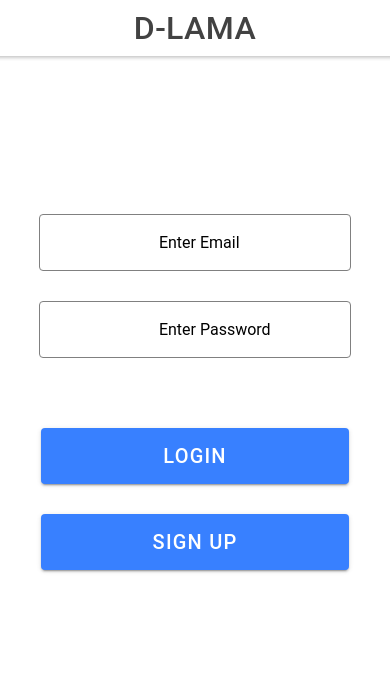
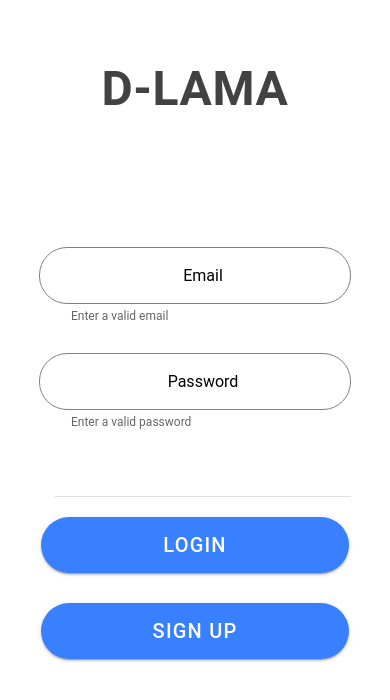
Before and after one commit to d-lama/d-lama-webapp, a React (Create React App) app: page /home in a window 390 px wide. Shown: the top 700 px of the page. Built offline with nearby package versions, Linux system fonts and the light colour scheme.

Commit message:
feature/7-login-page-mobile-screen - added events to buttons Login and Sign Up - added style for inpputfields, buttons and title

```diff
--- a/src/pages/Login.css
+++ b/src/pages/Login.css
@@ -4,5 +4,5 @@
 }
 
 .custom-input {
-    border-radius: 8px;
+    border-radius: 20px;
 }
--- a/src/pages/Login.tsx
+++ b/src/pages/Login.tsx
@@ -1,11 +1,11 @@
-import React from 'react';
+import React, {useState} from 'react';
 import './Login.css';
 import {
     IonButton, IonContent,
     IonHeader,
     IonInput,
     IonItem,
-    IonLabel,
+    IonLabel, IonNote,
     IonPage,
     IonTitle,
     IonToolbar,
@@ -14,16 +14,23 @@ import {
 
 function Login() {
     const [presentAlert] = useIonAlert();
-    const handleLogin = () => {
+    const [labelText, setLabelText] = useState('');
+    const handleSubmit = function (event: { preventDefault: () => void; }) {
         // Handle user authentication logic here
-    };
+        event.preventDefault()
+        setLabelText('Invalid username or password!');
+        setTimeout(() => {
+            setLabelText('');
+        }, 3000);
+    }
+
     return (
         <>
             <IonPage>
                 <IonContent>
-                    <IonHeader>
+                    <IonHeader class="ion-no-border">
                         <IonToolbar>
-                            <IonTitle style={{fontSize: '2rem'}} className="ion-text-center">D-LAMA</IonTitle>
+                            <IonTitle style={{fontSize: '3rem',fontWeight:'bold', marginTop:'60px'}} className="ion-text-center">D-LAMA</IonTitle>
                         </IonToolbar>
                     </IonHeader>
                     <div style={{
@@ -33,37 +40,43 @@ function Login() {
                         justifyContent: 'center',
                         height: '80vh'
                     }}>
-                        <form style={{width: '80%', maxWidth: '400px'}} onSubmit={handleLogin}>
-                            <IonItem fill="outline" style={{marginBottom: '30px'}}>
-                                <IonLabel className="centered" position="floating">Enter Email</IonLabel>
+                        <form style={{width: '80%', maxWidth: '400px'}} onSubmit={handleSubmit}>
+                            <IonItem fill="outline" style={{marginBottom: '30px'}} shape='round'>
+                                <IonLabel className="ion-text-center" position="floating">Email</IonLabel>
                                 <IonInput className="ion-text-center" type="email"
                                           placeholder="max.muster@gmail.com"></IonInput>
+                                <IonNote slot="helper">Enter a valid email</IonNote>
+                                <IonNote slot="error">Invalid email</IonNote>
                             </IonItem>
 
-                            <IonItem fill="outline" style={{marginBottom: '70px'}}>
-                                <IonLabel className="centered" position="floating">Enter Password</IonLabel>
+                            <IonItem fill="outline" style={{marginBottom: '20px'}} shape='round'>
+                                <IonLabel className="ion-text-center" position="floating">Password</IonLabel>
                                 <IonInput className="ion-text-center" type="password"
                                           placeholder="**************"></IonInput>
+                                <IonNote slot="helper">Enter a valid password</IonNote>
+                                <IonNote slot="error">Invalid password</IonNote>
                             </IonItem>
-                            <>
-                                <IonButton size="large" className="ion-text-center" expand="block"
+
+
+                            <IonItem  id="{{error}}" style={{marginBottom: '20px'}}>
+                                {labelText && <IonLabel className="ion-text-center"color="danger">{labelText}</IonLabel>}
+                            </IonItem>
+
+
+                                <IonButton type={"submit"} size="large" className="ion-text-center" expand="block" shape="round"
                                            style={{marginBottom: '30px'}}
+                                >Login
+                                </IonButton>
+                                <IonButton size="large" className="ion-text-center" expand="block" shape="round"
                                            onClick={() =>
                                                presentAlert({
                                                    header: 'Attention!',
-                                                   message: 'Wrong email or password!',
+                                                   message: 'Registration page not yet implemented!',
                                                    buttons: ['OK'],
                                                })
                                            }
-                                >Login
-                                </IonButton>
-                                <IonButton size="large" className="ion-text-center" expand="block"
-                                           onClick={() =>
-                                               handleLogin()
-                                           }
                                 >Sign Up
                                 </IonButton>
-                            </>
                         </form>
                     </div>
                 </IonContent>
```
